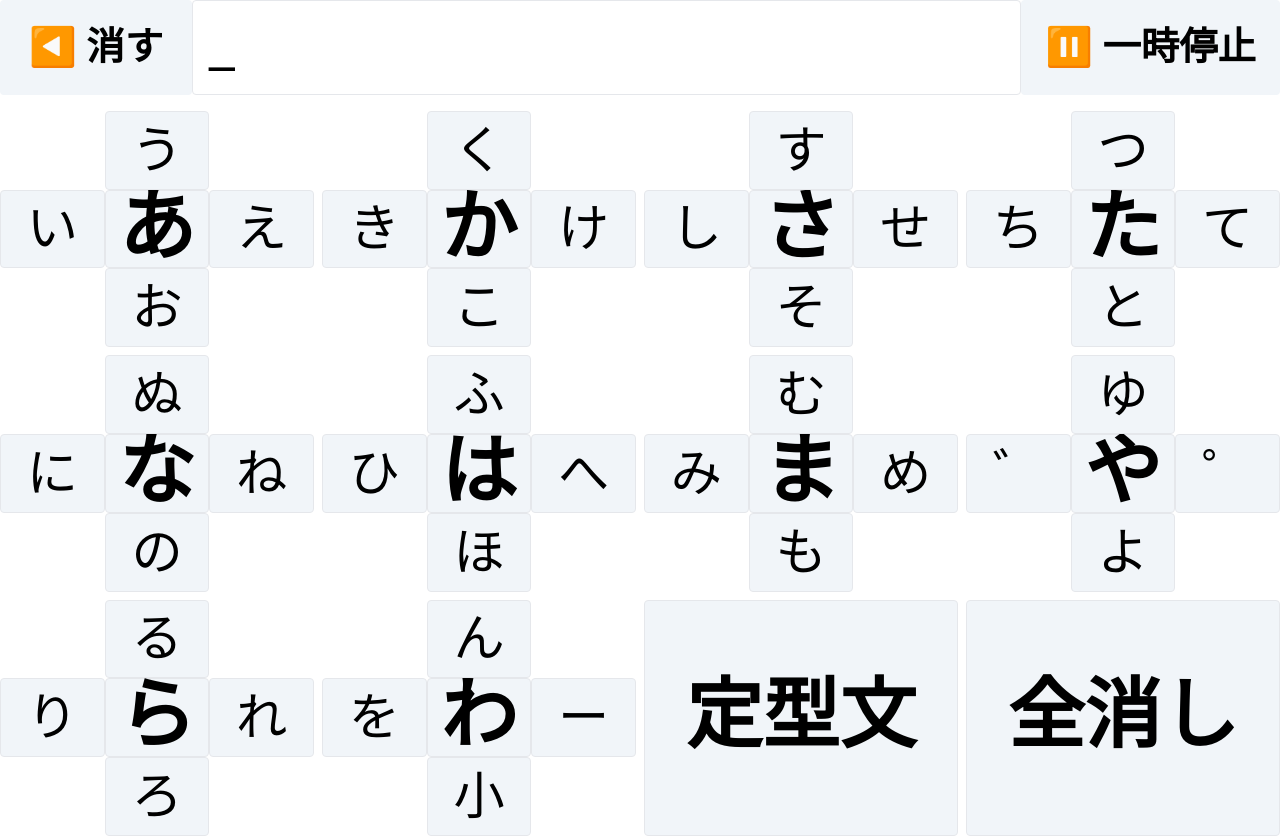
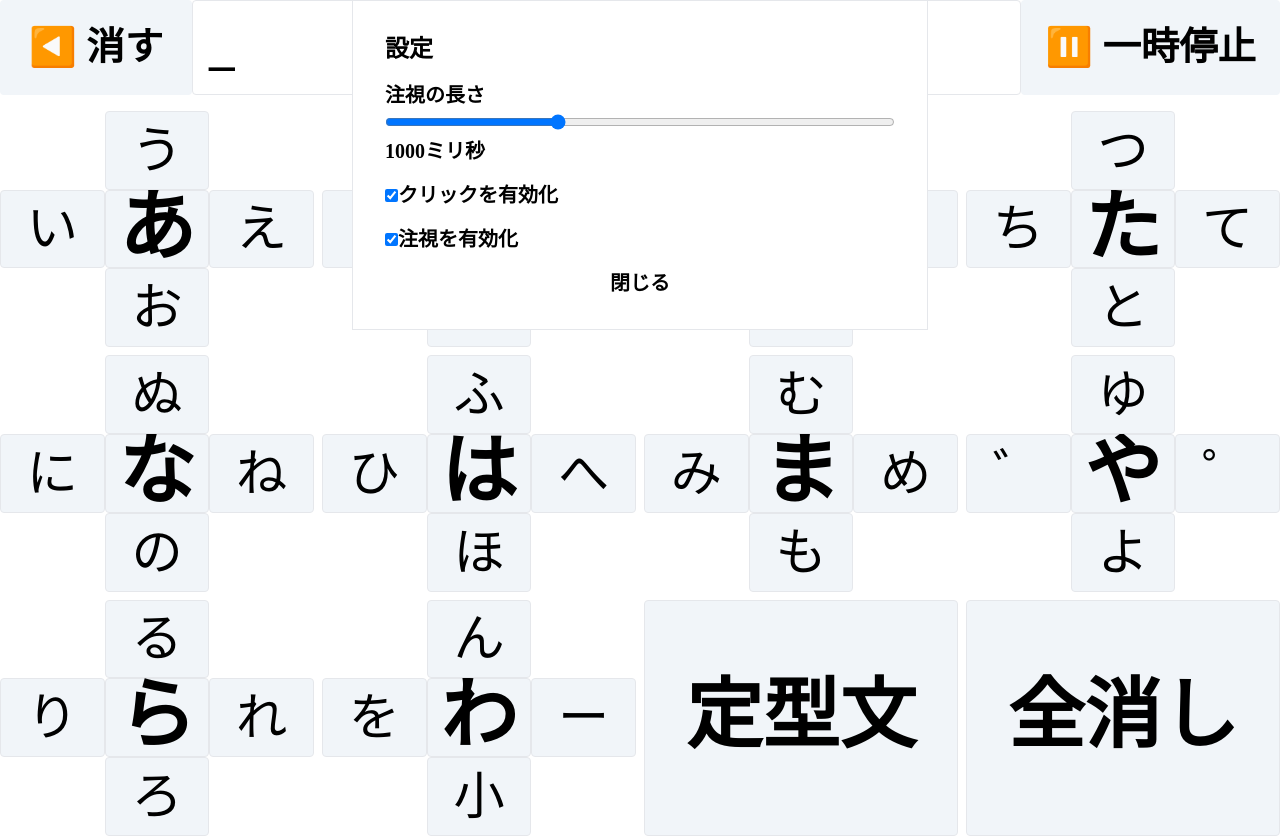
Before and after one commit to kagankan/nextjs-playground, a Next.js app: page /communication-board/basic in a window 1280 px wide. Built offline with nearby package versions, Linux system fonts and the light colour scheme.

Commit message:
オプションを追加

```diff
--- a/package.json
+++ b/package.json
@@ -15,6 +15,7 @@
     "@tensorflow-models/face-landmarks-detection": "^1.0.2",
     "@tensorflow/tfjs-converter": "^4.20.0",
     "@tensorflow/tfjs-core": "^4.20.0",
+    "jotai": "^2.9.1",
     "next": "14.2.4",
     "openai": "^4.52.3",
     "react": "^18",
--- a/src/app/communication-board/_components/FlickKana.tsx
+++ b/src/app/communication-board/_components/FlickKana.tsx
@@ -7,6 +7,12 @@ import { speak } from "../_modules/speech";
 import { getVariant } from "../_modules/kana";
 import { phrases } from "../_modules/phrases";
 import { HoverClickButton } from "./HoverClickButton";
+import { useAtom } from "jotai";
+import {
+  attentionDurationAtom,
+  enableAttentionAtom,
+  enableClickAtom,
+} from "../_modules/config";
 
 const kana50on = [
   ["あ", "い", "う", "え", "お"],
@@ -34,6 +40,12 @@ export const FlickKana = ({}: // onKanaChange,
   // 一度入力したら一定秒数ボタンを無効にする→HoverClickButtonのenterが必要なのでいらなそう
   const [isDisabled, setIsDisabled] = useState<boolean>(false);
   const [timer, setTimer] = useState<NodeJS.Timeout | null>(null);
+
+  const [attentionDuration, setAttentionDuration] = useAtom(
+    attentionDurationAtom
+  );
+  const [enableAttention, setEnableAttention] = useAtom(enableAttentionAtom);
+  const [enableClick, setEnableClick] = useAtom(enableClickAtom);
 
   const handleTimer = useCallback(() => {
     if (timer) {
@@ -200,6 +212,57 @@ export const FlickKana = ({}: // onKanaChange,
           />
         )}
       </fieldset>
+
+      <dialog
+        open
+        id="settings"
+        // className=" backdrop:bg-black backdrop:bg-opacity-50"
+      >
+        <div className="border p-8 grid gap-4 text-xl w-[80vw] max-w-xl">
+          <h2 className="text-2xl">設定</h2>
+          <div>
+            <label>
+              注視の長さ
+              <input
+                type="range"
+                className="w-full"
+                value={attentionDuration}
+                onChange={(e) => {
+                  setAttentionDuration(Number(e.target.value));
+                }}
+                min={0}
+                max={3000}
+                step={100}
+              />
+            </label>
+            <output>{attentionDuration}ミリ秒</output>
+          </div>
+          <label>
+            <input
+              type="checkbox"
+              checked={enableClick}
+              onChange={(e) => setEnableClick(e.target.checked)}
+            />
+            クリックを有効化
+          </label>
+          <label>
+            <input
+              type="checkbox"
+              checked={enableAttention}
+              onChange={(e) => setEnableAttention(e.target.checked)}
+            />
+            注視を有効化
+          </label>
+          <button
+            type="button"
+            onClick={() => {
+              document.querySelector<HTMLDialogElement>("#settings")?.close();
+            }}
+          >
+            閉じる
+          </button>
+        </div>
+      </dialog>
     </div>
   );
 };
--- a/src/app/communication-board/_components/HoverClickButton.tsx
+++ b/src/app/communication-board/_components/HoverClickButton.tsx
@@ -1,8 +1,13 @@
-import { ReactNode, use, useEffect, useRef, useState } from "react";
+import { ReactNode, useEffect, useRef, useState } from "react";
 import { sound } from "../_modules/sound";
+import { useAtom } from "jotai";
+import {
+  attentionDurationAtom,
+  enableAttentionAtom,
+  enableClickAtom,
+} from "../_modules/config";
 
 const HOVER_THRESHOLD = 500;
-const ANIMATION_DURATION = 1000;
 
 /**
  * 一定時間ホバーすることでクリックイベントを発火するボタン
@@ -12,19 +17,21 @@ export const HoverClickButton = ({
   onHoverClick,
   onHoverStart,
   children,
-  disableDefaultClick = false,
   ...props
 }: {
   onHoverClick: () => void;
   onHoverStart?: () => void;
   children: ReactNode;
-  disableDefaultClick?: boolean;
 } & JSX.IntrinsicElements["button"]) => {
   const buttonRef = useRef<HTMLButtonElement | null>(null);
   const [isHovered, setIsHovered] = useState(false);
   const comeBackTimerRef = useRef<number | null>(null);
   const [isAnimating, setIsAnimating] = useState(false);
   const timeoutRef = useRef<number | null>(null);
+  const [attentionDuration] = useAtom(attentionDurationAtom);
+
+  const [enableAttention, setEnableAttention] = useAtom(enableAttentionAtom);
+  const [enableClick, setEnableClick] = useAtom(enableClickAtom);
 
   const rectRef = useRef<SVGRectElement | null>(null);
 
@@ -82,10 +89,10 @@ export const HoverClickButton = ({
         sound();
         setIsAnimating(false);
         setIsHovered(false);
-      }, ANIMATION_DURATION);
+      }, attentionDuration);
       return () => clearTimeout(timer);
     }
-  }, [isAnimating, onHoverClick]);
+  }, [attentionDuration, isAnimating, onHoverClick]);
 
   // アニメーション
   // SVGのパスの長さを取得する必要があるためJSで実行
@@ -95,21 +102,21 @@ export const HoverClickButton = ({
     }
     const length = rectRef.current.getTotalLength();
     if (isAnimating) {
-      rectRef.current.style.transition = `stroke-dasharray ${ANIMATION_DURATION}ms linear`;
+      rectRef.current.style.transition = `stroke-dasharray ${attentionDuration}ms linear`;
       rectRef.current.style.strokeDasharray = `${length} ${length}`;
     } else {
       rectRef.current.style.transition = "";
       rectRef.current.style.strokeDasharray = `0 ${length}`;
     }
-  }, [isAnimating]);
+  }, [attentionDuration, isAnimating]);
 
   return (
     <button
       type="button"
       ref={buttonRef}
-      onMouseEnter={handleHoverStart}
-      onMouseLeave={handleHoverEnd}
-      onClick={disableDefaultClick ? undefined : onHoverClick}
+      onMouseEnter={enableAttention ? handleHoverStart : undefined}
+      onMouseLeave={enableAttention ? handleHoverEnd : undefined}
+      onClick={enableClick ? onHoverClick : undefined}
       {...props}
       style={{
         position: "relative",
--- /dev/null
+++ b/src/app/communication-board/_modules/config.ts
@@ -0,0 +1,7 @@
+import { atom } from "jotai";
+
+// 注視によるクリックまでの長さ
+export const attentionDurationAtom = atom(1000);
+
+export const enableAttentionAtom = atom(true);
+export const enableClickAtom = atom(true);
```
Also changed, not shown: 1 other file (tests, documents, lock files or other folders).
